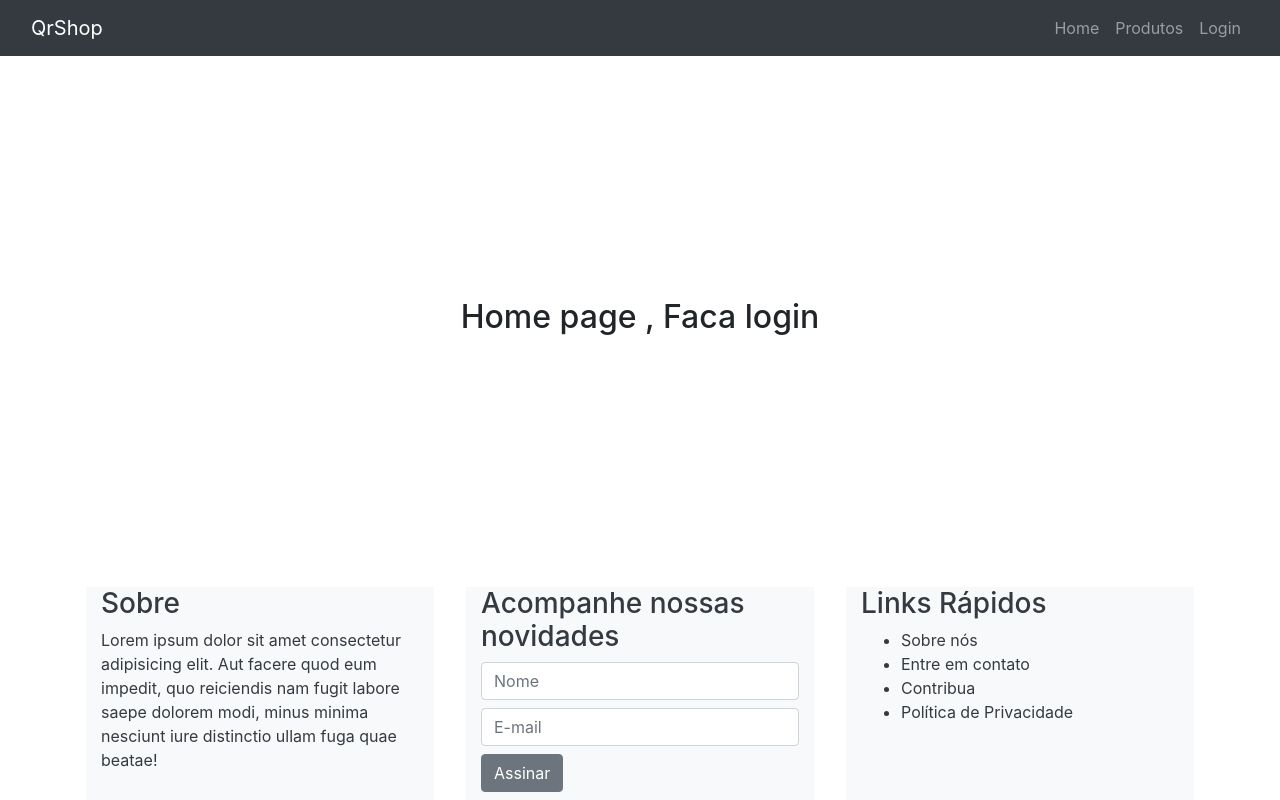
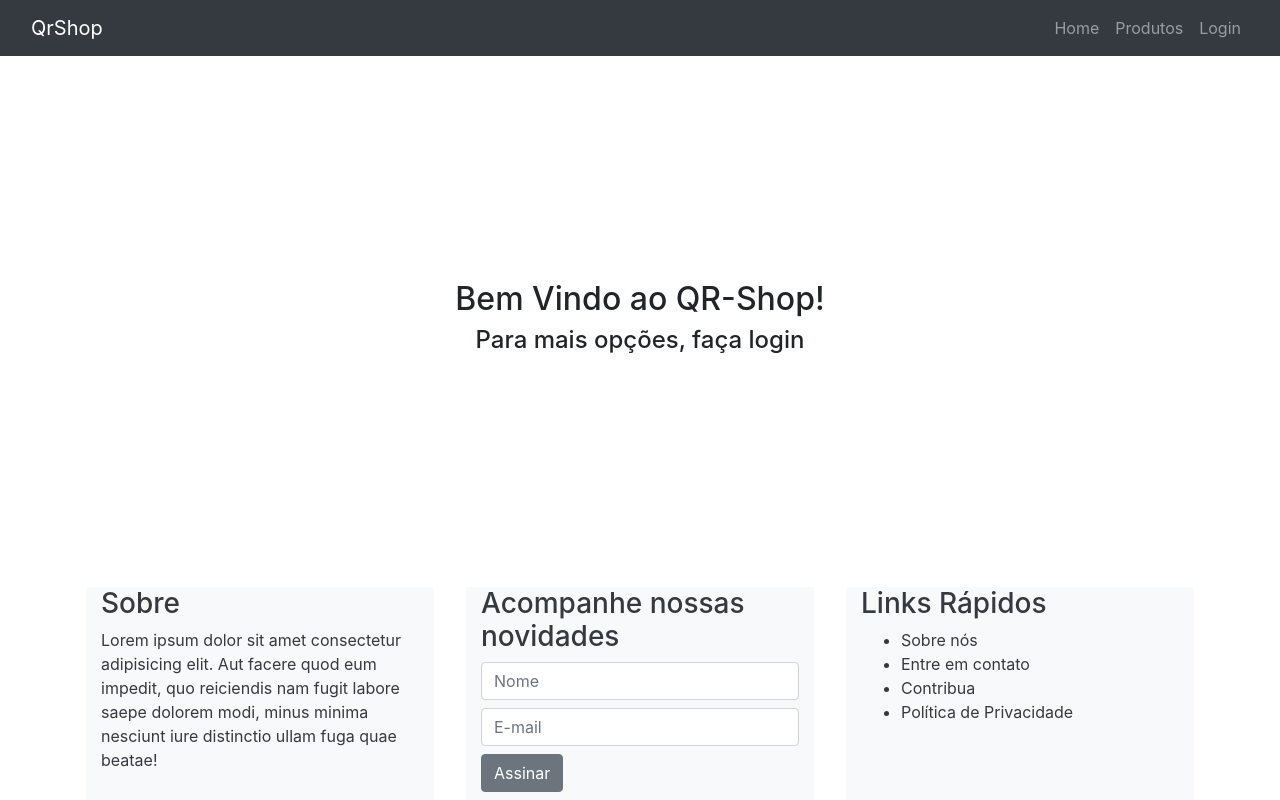
Before and after one commit to 21E321E4-DFE-GRP-EDS-01C1-N2-P1/qr-shop2, a Vue app: page / in a window 1280 px wide. Built offline with nearby package versions, Linux system fonts and the light colour scheme.

Commit message:
melhorias na home

```diff
--- a/src/views/Home.vue
+++ b/src/views/Home.vue
@@ -1,12 +1,26 @@
 <template>
-  <h2 class="titulo">Home page , Faca login</h2>
+<b-container>
+  <div v-if="isLogged">
+    <h4 class="titulo">Olá! {{this.$store.state.auth && this.$store.state.auth.name}}</h4>
+    <h2 class="titulo">Bem Vindo ao QR-Shop!</h2>
+  </div>
+  <div v-else>
+    <h2 class="titulo">Bem Vindo ao QR-Shop!</h2>
+    <h4 class="titulo">Para mais opções, faça login</h4>
+  </div>
+</b-container>
 </template>
 
 <script>
-// @ is an alias to /src
+import { getTokenLocalStorage } from "../localstorage/tokenStorage";
 
 export default {
   name: "Home",
+  data() {
+    return {
+      isLogged: getTokenLocalStorage()
+    }
+  },
 };
 </script>
 
```
